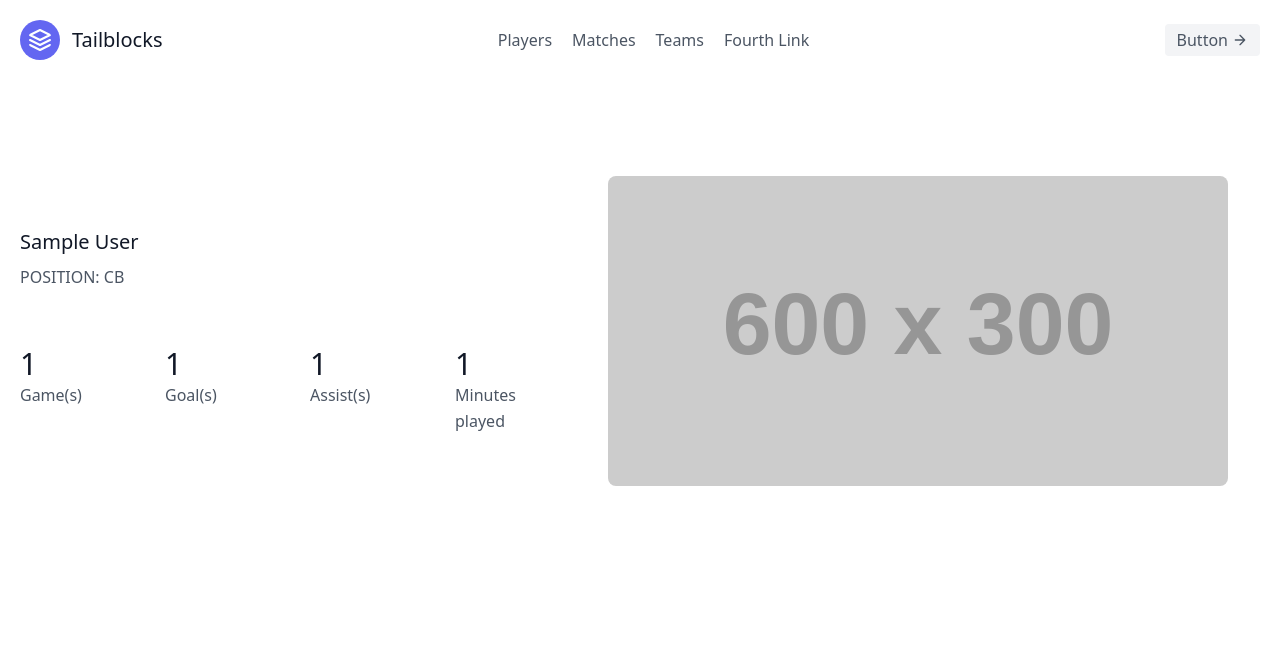
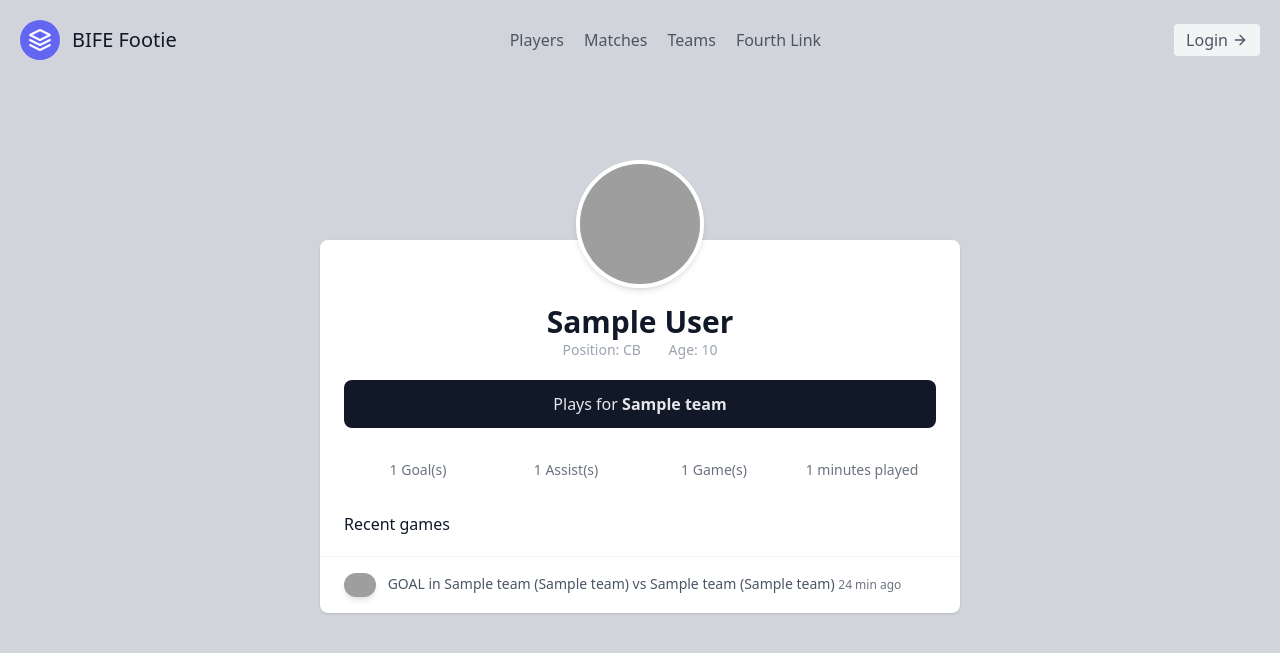
Before and after one commit to Sheriff-AA/bife-football, a Django app: a page that uses templates/base.html in a window 1280 px wide. Shown: the top 653 px of the page. Run offline with Django 4.2, Linux system fonts and the light colour scheme; tables that the repository leaves empty hold one stand-in row (values such as "Sample post"); grey boxes labelled with a size stand in for pictures from a placeholder-image service; some libraries are stand-ins or nearby versions; grey boxes are pictures that could not be loaded.

Commit message:
teams list and new player detail

```diff
--- a/players/models.py
+++ b/players/models.py
@@ -43,7 +43,7 @@ class Team(models.Model):
 class Coach(models.Model):
     first_name = models.CharField(max_length=20)
     last_name = models.CharField(max_length=20)
-    team = models.ForeignKey("Team", on_delete=models.CASCADE)
+    team = models.ForeignKey("Team", on_delete=models.CASCADE, related_name='coach')
 
     def __str__(self):
         return f"{self.first_name} {self.last_name}"
@@ -108,7 +108,7 @@ class Match(models.Model):
         super().save(*args, **kwargs)
 
     def __str__(self):
-        return f"{self.home_team} vs {self.away_team}"
+        return f"{self.home_team} ({self.home_team.short_team_name}) vs {self.away_team} ({self.away_team.short_team_name})"
 
 
 class Result(models.Model):
--- a/players/templates/players/player_detail.html
+++ b/players/templates/players/player_detail.html
@@ -2,39 +2,50 @@
 
 {% block content %}
 
-<section class="text-gray-600 body-font">
-    <div class="container px-5 py-24 mx-auto flex flex-wrap">
-      <div class="flex flex-wrap -mx-4 mt-auto mb-auto lg:w-1/2 sm:w-2/3 content-start sm:pr-10">
-        <div class="w-full sm:p-4 px-4 mb-6">
-          <h1 class="title-font font-medium text-xl mb-2 text-gray-900">{{ player.first_name }} {{ player.last_name }}</h1>
-          <div class="leading-relaxed">POSITION: {{ player.position }}</div>
+<body class="bg-gray-300 antialiased">
+  <div class="container mx-auto my-40">
+    <div>
+      <div class="bg-white relative shadow rounded-lg w-5/6 md:w-5/6  lg:w-4/6 xl:w-3/6 mx-auto">
+        <div class="flex justify-center">
+          <img src="https://avatars0.githubusercontent.com/u/35900628?v=4" alt="" class="rounded-full mx-auto absolute -top-20 w-32 h-32 shadow-md border-4 border-white transition duration-200 transform hover:scale-110">
         </div>
-        <div class="p-4 sm:w-1/2 lg:w-1/4 w-1/2">
-          <h2 class="title-font font-medium text-3xl text-gray-900">
-            <a href="{% url 'players:player-matches' player.slug %}">
-              {{ player.stats.all.count }}</a></h2>
-          <p class="leading-relaxed">Game(s)</p>
-        </div>
-        <div class="p-4 sm:w-1/2 lg:w-1/4 w-1/2">
-          <h2 class="title-font font-medium text-3xl text-gray-900">
-            {{ stats.goals }}</h2>
-          <p class="leading-relaxed">Goal(s)</p>
-        </div>
-        <div class="p-4 sm:w-1/2 lg:w-1/4 w-1/2">
-          <h2 class="title-font font-medium text-3xl text-gray-900">
-            {{ stats.assists }}</h2>
-          <p class="leading-relaxed">Assist(s)</p>
-        </div>
-        <div class="p-4 sm:w-1/2 lg:w-1/4 w-1/2">
-          <h2 class="title-font font-medium text-3xl text-gray-900">
-            {{ stats.minutes_played }}</h2>
-          <p class="leading-relaxed">Minutes played</p>
+
+        <div class="mt-16">
+          <h1 class="font-bold text-center text-3xl text-gray-900">{{ player }}</h1>
+          <p class="text-center text-sm text-gray-400 font-medium">
+            <span class="mr-6">Position: {{ player.position }}</span> Age: {{ player.age }}
+          </p>
+          <p>
+            <span>
+
+            </span>
+          </p>
+          <div class="my-5 px-6">
+            <a href="#" class="text-gray-200 block rounded-lg text-center font-medium leading-6 px-6 py-3 bg-gray-900 hover:bg-black hover:text-white">Plays for <span class="font-bold">{{ contract.team }}</span></a>
+          </div>
+          <div class="flex justify-between items-center my-5 px-6">
+              <a href="" class="text-gray-500 hover:text-gray-900 hover:bg-gray-100 rounded transition duration-150 ease-in font-medium text-sm text-center w-full py-3">{{ stats.goals }} Goal(s)</a>
+              <a href="" class="text-gray-500 hover:text-gray-900 hover:bg-gray-100 rounded transition duration-150 ease-in font-medium text-sm text-center w-full py-3">{{ stats.assists }} Assist(s)</a>
+              <a href="" class="text-gray-500 hover:text-gray-900 hover:bg-gray-100 rounded transition duration-150 ease-in font-medium text-sm text-center w-full py-3">{{ stats.games }} Game(s)</a>
+              <a href="" class="text-gray-500 hover:text-gray-900 hover:bg-gray-100 rounded transition duration-150 ease-in font-medium text-sm text-center w-full py-3">{{ stats.minutes_played }} minutes played</a>
+          </div>
+
+          <div class="w-full">
+            <h3 class="font-medium text-gray-900 text-left px-6">Recent games</h3>
+            <div class="mt-5 w-full flex flex-col items-center overflow-hidden text-sm">
+              {% for event in latest_events %}
+              <a href="#" class="w-full border-t border-gray-100 text-gray-600 py-4 pl-6 pr-3 w-full block hover:bg-gray-100 transition duration-150">
+                <img src="https://avatars0.githubusercontent.com/u/35900628?v=4" alt="" class="rounded-full h-6 shadow-md inline-block mr-2">
+                    {{ event.event_type }} in {{ event.match }}
+                    <span class="text-gray-500 text-xs">24 min ago</span>
+              </a>
+              {% endfor %}
+            </div>
+          </div>
         </div>
       </div>
-        <div class="lg:w-1/2 sm:w-1/3 w-full rounded-lg overflow-hidden mt-6 sm:mt-0">
-        <img class="object-cover object-center w-full h-full" src="https://dummyimage.com/600x300" alt="stats">
-        </div>
     </div>
-  </section>
+  </div>
+</body>
 
 {% endblock content %}
--- a/players/views.py
+++ b/players/views.py
@@ -1,8 +1,8 @@
 from django.shortcuts import render, redirect, reverse
 from django.views import generic
-from django.db.models import Sum
+from django.db.models import Sum, Count, Q
 
-from .models import Player, PlayerStat, Match
+from .models import Player, PlayerStat, Contract, MatchEvent
 from .forms import PlayerModelForm, PlayerModelUpdateForm
 
 
@@ -46,20 +46,23 @@ class PlayerDetailView(generic.DetailView):
     context_object_name = "player"
 
     def get_queryset(self):
-        queryset = Player.objects.all()
-
-        return queryset
+        return Player.objects.all()
 
     def get_context_data(self, **kwargs):
         context = super(PlayerDetailView, self).get_context_data(**kwargs)
+        contract = Contract.objects.filter(player=self.get_object()).order_by('-contract_date').first()
+        latest_events = MatchEvent.objects.filter(player_contract=contract).order_by('-timestamp')[:5]
         queryset = PlayerStat.objects.filter(
             player=self.get_object()
             )
         context.update({
             "stats": queryset.aggregate(
-                goals = Sum('goals'),
-                assists = Sum('assists'),
-                minutes_played = Sum('minutes_played'))
+                goals = Sum('goals', default=0),
+                assists = Sum('assists', default=0),
+                minutes_played = Sum('minutes_played', default=0),
+                games = Count("match")),
+            "contract": contract,
+            "latest_events": latest_events
         })
 
         return context
--- a/templates/base.html
+++ b/templates/base.html
@@ -15,7 +15,7 @@
     <script src="https://cdn.tailwindcss.com"></script>
   </head>
 
-  <body>
+  <body class="bg-gray-300 antialiased">
     <div class="max-w-7xl mx-auto">
       {% include "navbar.html" %} {% block content %} {% endblock content %}
     </div>
--- a/templates/navbar.html
+++ b/templates/navbar.html
@@ -4,15 +4,15 @@
         <svg xmlns="http://www.w3.org/2000/svg" fill="none" stroke="currentColor" stroke-linecap="round" stroke-linejoin="round" stroke-width="2" class="w-10 h-10 text-white p-2 bg-indigo-500 rounded-full" viewBox="0 0 24 24">
           <path d="M12 2L2 7l10 5 10-5-10-5zM2 17l10 5 10-5M2 12l10 5 10-5"></path>
         </svg>
-        <span class="ml-3 text-xl">Tailblocks</span>
+        <span class="ml-3 text-xl">BIFE Footie</span>
       </a>
       <nav class="md:ml-auto md:mr-auto flex flex-wrap items-center text-base justify-center">
         <a href="{% url 'players:player-list' %}" class="mr-5 hover:text-gray-900">Players</a>
         <a href="{% url 'matches:match-list' %}" class="mr-5 hover:text-gray-900">Matches</a>
-        <a class="mr-5 hover:text-gray-900">Teams</a>
+        <a href="{% url 'teams:team-list' %}" class="mr-5 hover:text-gray-900">Teams</a>
         <a class="mr-5 hover:text-gray-900">Fourth Link</a>
       </nav>
-      <button class="inline-flex items-center bg-gray-100 border-0 py-1 px-3 focus:outline-none hover:bg-gray-200 rounded text-base mt-4 md:mt-0">Button
+      <button class="inline-flex items-center bg-gray-100 border-0 py-1 px-3 focus:outline-none hover:bg-gray-200 rounded text-base mt-4 md:mt-0">Login
         <svg fill="none" stroke="currentColor" stroke-linecap="round" stroke-linejoin="round" stroke-width="2" class="w-4 h-4 ml-1" viewBox="0 0 24 24">
           <path d="M5 12h14M12 5l7 7-7 7"></path>
         </svg>
```
Also changed, not shown: matches/templates/matches/match_list.html (+2 -10 lines), teams/templates/teams/team_list.html (+48 -0 lines), players/migrations/0004_alter_coach_team.py (added).
